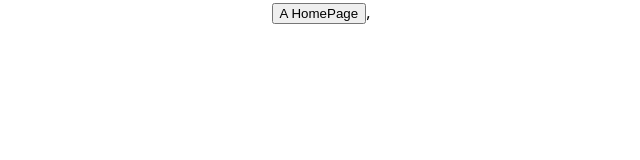
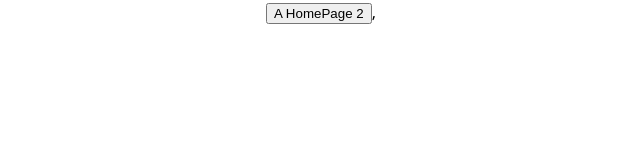
Before and after one commit to AlexanderMontenegro/H-PF18B-CampeonesDelMundo, a React (Vite) app in the folder client/: page / in a window 1280 px wide. Shown: the top 160 px of the page, without its empty margins (319-959 px from the left). Built offline with nearby package versions, Linux system fonts and the light colour scheme.

Commit message:
modificacion: LadingPage.RMPCH

```diff
--- a/client/src/components/LadingPage/LadingPage.jsx
+++ b/client/src/components/LadingPage/LadingPage.jsx
@@ -12,7 +12,7 @@ const LadingPage = () => {
 
     return (
         <>
-            <button onClick={handleEnterToHomePage}>A HomePage</button>
+            <button onClick={handleEnterToHomePage}>A HomePage 2</button>
         </>
     )
 }
```
